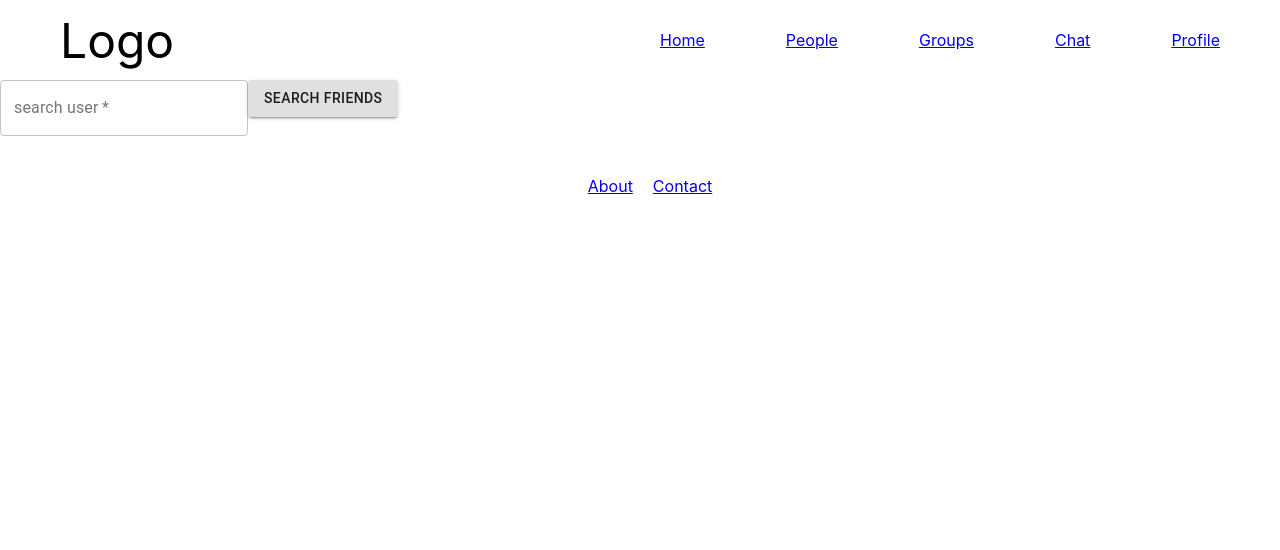
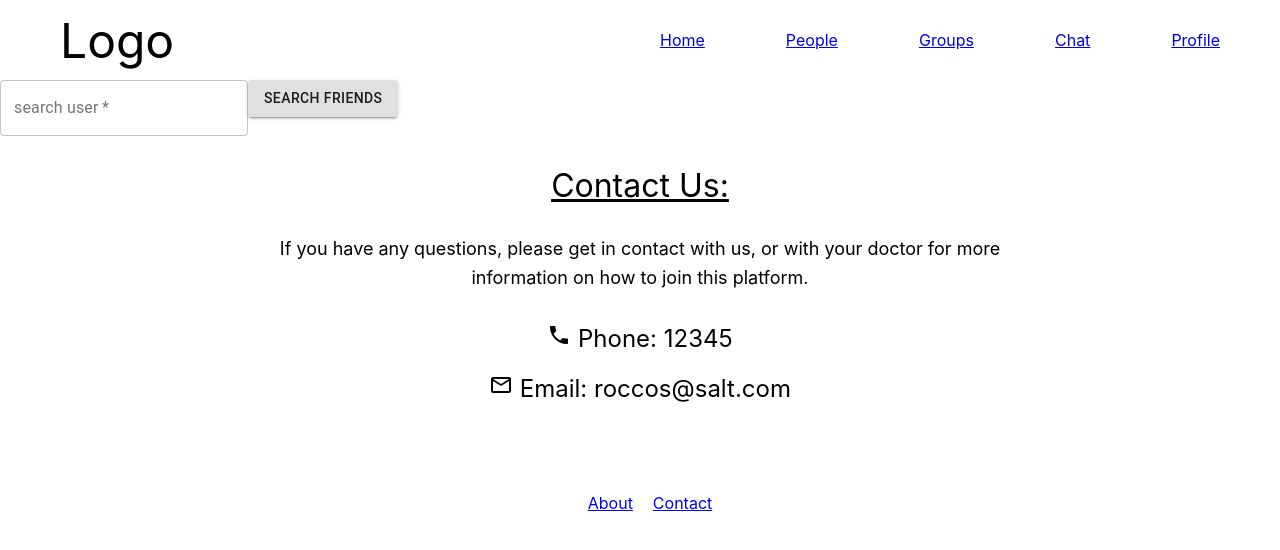
Before and after one commit to hagenek/polka, a React (Create React App) app in the folder frontend/: page /contact in a window 1280 px wide. Shown: the top 550 px of the page. Built offline with nearby package versions, Linux system fonts and the light colour scheme.

Commit message:
Add contact component

```diff
--- a/frontend/src/App.js
+++ b/frontend/src/App.js
@@ -8,6 +8,7 @@ import Footer from "./components/Footer/Footer"
 import Login from "./components/Login/Login"
 import Groups from "./components/Groups/Groups"
 import People from "./components/People/People"
+import Contact from "./components/Contact/Contact"
 
 import "./App.css"
 
@@ -35,8 +36,8 @@ function App() {
           {/*
           <Route exact path="/chat" component={Chat} />
           <Route exact path="/profile" component={Profile} />
+          */}
           <Route exact path="/contact" component={Contact} />
-          </Route> */}
           <Route exact path="/about" component={About} />
         </Switch>
         <Footer />
--- /dev/null
+++ b/frontend/src/components/Contact/Contact.css
@@ -0,0 +1,29 @@
+.contact {
+    font-size: 1em;
+    margin: 20px;
+    margin-bottom: 40px;
+    display: flex;
+    flex-direction: column;
+    align-items: center;
+    justify-content: center;
+  }
+
+  .contact h1 {
+    font-size: 2em;
+    margin: 10px;
+    text-decoration: underline;
+  }
+
+  .contact h3 {
+    font-size: 1.5em;
+    margin: 10px;
+  }
+
+  .contact p {
+    font-size: 18px;
+    margin: 20px;
+    max-width: 60%;
+    line-height: 1.6;
+    text-align: center;
+    width: auto;
+  }
--- /dev/null
+++ b/frontend/src/components/Contact/Contact.js
@@ -0,0 +1,27 @@
+import React from "react"
+import PhoneIcon from "@material-ui/icons/Phone"
+import MailOutlineIcon from "@material-ui/icons/MailOutline"
+
+import "./Contact.css"
+
+function Contact() {
+  return (
+    <section className="contact">
+      <h1>Contact Us:</h1>
+      <p>
+        If you have any questions, please get in contact with us, or with your
+        doctor for more information on how to join this platform.
+      </p>
+      <h3>
+        {" "}
+        <PhoneIcon /> Phone: 12345
+      </h3>
+      <h3>
+        {" "}
+        <MailOutlineIcon /> Email: roccos@salt.com
+      </h3>
+    </section>
+  )
+}
+
+export default Contact
--- a/frontend/src/components/People/Person.css
+++ b/frontend/src/components/People/Person.css
@@ -5,7 +5,7 @@
     display: flex;
     flex-direction: row;
     align-items: center;
-    justify-content: space-around;
+    justify-content: space-between;
     width: 100%;
 }
 
```
